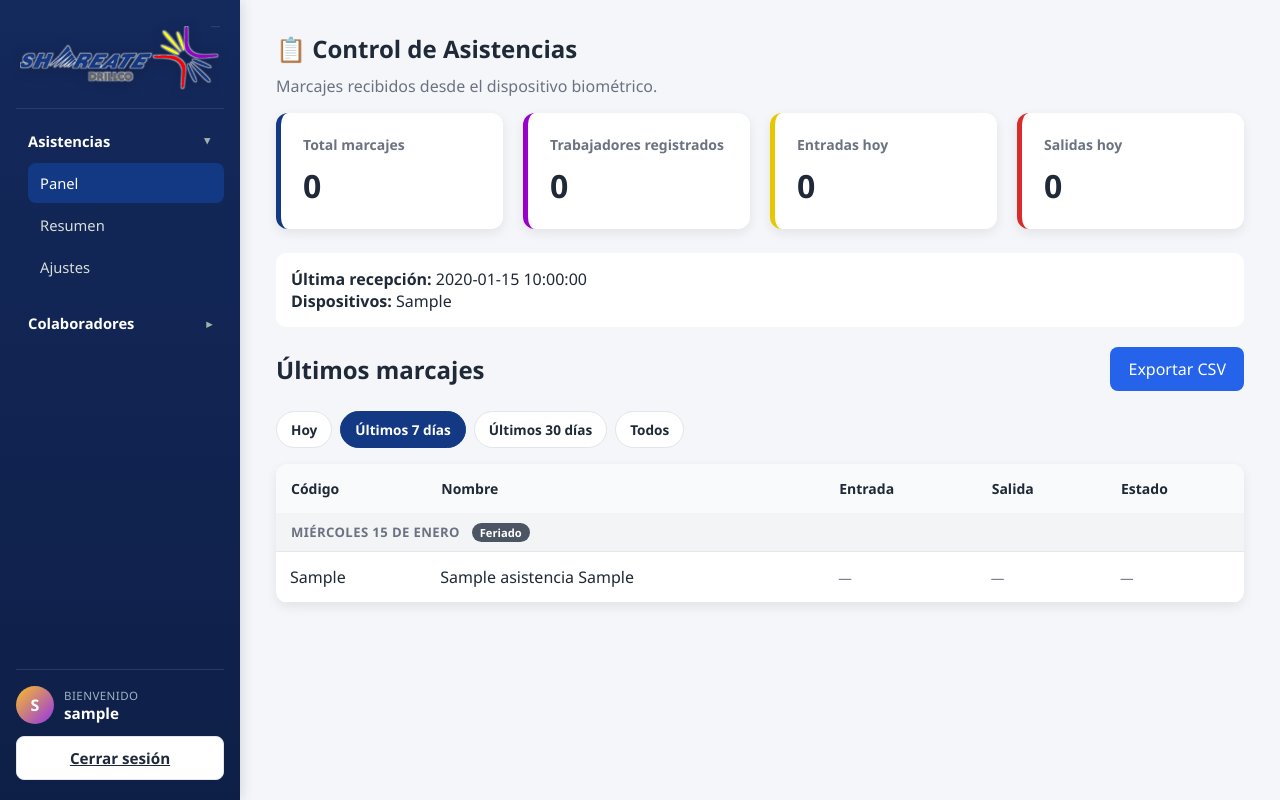
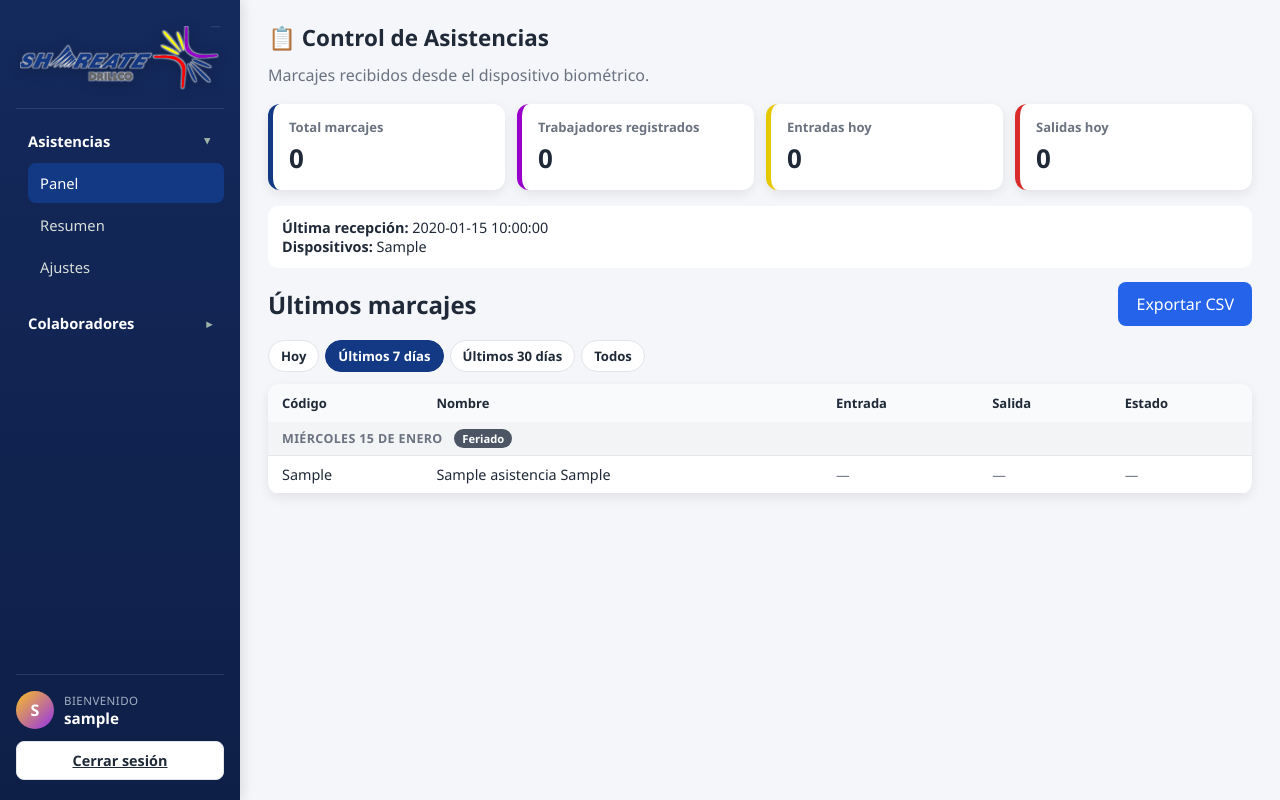
Before and after one commit to fernovoa97/adms-asistencias, a Flask app: page / in a window 1280 px wide. Run offline with Flask 3, Linux system fonts and the light colour scheme; the visitor is signed in with stand-in values (Sample User, id 1); a database or web service that is not in the repository returns one stand-in record (values such as "Sample title"); data that the repository does not hold is empty; some libraries are stand-ins or nearby versions.

Commit message:
Cambios a nivel de asistencia semana15

```diff
--- a/static/css/style.css
+++ b/static/css/style.css
@@ -84,9 +84,9 @@ a { color: var(--primary); }
   background: var(--primary);
   color: #fff;
   border: none;
-  padding: 11px 18px;
+  padding: 9px 16px;
   border-radius: 8px;
-  font-size: 0.95rem;
+  font-size: 0.9rem;
   font-weight: 600;
   cursor: pointer;
   text-align: center;
@@ -250,20 +250,20 @@ a { color: var(--primary); }
 
 .sidebar .user-box a.btn { margin-top: 8px; width: 100%; display: block; text-align: center; }
 
-.main { flex: 1; padding: 32px 36px; max-width: 1200px; }
-.main h1 { margin-top: 0; font-size: 1.5rem; }
-.main p.lead { color: var(--muted); margin-top: -6px; }
+.main { flex: 1; padding: 22px 28px; max-width: 1200px; }
+.main h1 { margin-top: 0; font-size: 1.4rem; }
+.main p.lead { color: var(--muted); margin-top: -4px; margin-bottom: 18px; }
 
 .panel {
   background: var(--panel);
   border-radius: var(--radius);
-  padding: 24px;
+  padding: 18px 20px;
   border: 1px solid var(--border);
-  margin-bottom: 24px;
+  margin-bottom: 16px;
   box-shadow: 0 1px 3px rgba(16, 24, 40, 0.04);
 }
 
-.grid-2 { display: grid; grid-template-columns: 1fr 1fr; gap: 16px; }
+.grid-2 { display: grid; grid-template-columns: 1fr 1fr; gap: 10px 16px; }
 
 @media (max-width: 700px) {
   .grid-2 { grid-template-columns: 1fr; }
@@ -382,42 +382,42 @@ a { color: var(--primary); }
 .stats-row {
   display: grid;
   grid-template-columns: repeat(auto-fit, minmax(200px, 1fr));
-  gap: 16px;
-  margin-bottom: 24px;
+  gap: 12px;
+  margin-bottom: 16px;
 }
 
 .stat-card {
   background: var(--panel);
   border: 1px solid var(--border);
   border-radius: var(--radius);
-  padding: 20px 22px;
+  padding: 14px 16px;
   display: flex;
   flex-direction: column;
-  gap: 4px;
+  gap: 2px;
 }
 
 .stat-card .stat-label {
-  font-size: 0.8rem;
+  font-size: 0.75rem;
   color: var(--muted);
   text-transform: uppercase;
   letter-spacing: 0.03em;
 }
 
-.stat-card .stat-value { font-size: 2rem; font-weight: 700; color: var(--text); line-height: 1.1; }
+.stat-card .stat-value { font-size: 1.7rem; font-weight: 700; color: var(--text); line-height: 1.1; }
 .stat-card .stat-value.loading { color: var(--muted); font-size: 1.4rem; }
 .stat-card .stat-value.error { color: var(--danger); font-size: 1rem; }
 
 /* ---------- Panel de asistencias (KPIs, tabla, badges) ---------- */
 .kpis {
   display: grid;
-  grid-template-columns: repeat(auto-fit, minmax(220px, 1fr));
-  gap: 20px;
-  margin-bottom: 24px;
+  grid-template-columns: repeat(auto-fit, minmax(200px, 1fr));
+  gap: 12px;
+  margin-bottom: 16px;
 }
 
 .card {
   background: white;
-  padding: 22px;
+  padding: 14px 16px;
   border-radius: 12px;
   box-shadow: 0 4px 12px rgba(0, 0, 0, .08);
   transition: transform 0.15s ease, box-shadow 0.15s ease;
@@ -425,15 +425,15 @@ a { color: var(--primary); }
 
 .card:hover { transform: translateY(-2px); box-shadow: 0 8px 20px rgba(0, 0, 0, .10); }
 
-.card h3 { margin: 0; font-size: 14px; color: var(--muted); }
-.card .numero { margin-top: 10px; font-size: 32px; font-weight: bold; }
+.card h3 { margin: 0; font-size: 13px; color: var(--muted); }
+.card .numero { margin-top: 4px; font-size: 26px; font-weight: bold; }
 
 .azul   { border-left: 5px solid #133984; }
 .verde  { border-left: 5px solid #9900cc; }
 .morado { border-left: 5px solid #e6c800; }
 .rojo   { border-left: 5px solid #d92b2b; }
 
-.barra { display: flex; justify-content: space-between; align-items: center; margin-bottom: 20px; flex-wrap: wrap; gap: 10px; }
+.barra { display: flex; justify-content: space-between; align-items: center; margin-bottom: 14px; flex-wrap: wrap; gap: 10px; }
 
 .boton { background: #2563eb; color: white; padding: 11px 18px; border-radius: 8px; text-decoration: none; }
 .boton:hover { opacity: .85; }
@@ -441,8 +441,8 @@ a { color: var(--primary); }
 .tabla-contenedor { background: white; border-radius: 12px; overflow: auto; box-shadow: 0 4px 12px rgba(0, 0, 0, .08); }
 
 table { width: 100%; border-collapse: collapse; }
-th { background: #f9fafb; text-align: left; padding: 15px; font-size: 14px; }
-td { padding: 14px; border-bottom: 1px solid #e5e7eb; }
+th { background: #f9fafb; text-align: left; padding: 10px 14px; font-size: 13px; }
+td { padding: 9px 14px; border-bottom: 1px solid #e5e7eb; font-size: 0.9rem; }
 tr:hover { background: #f9fafb; }
 
 .badge { padding: 5px 10px; border-radius: 20px; font-size: 13px; font-weight: bold; }
@@ -465,23 +465,23 @@ tr:hover { background: #f9fafb; }
   letter-spacing: normal;
 }
 
-.info-box { background: white; padding: 15px; border-radius: 10px; margin-bottom: 20px; }
+.info-box { background: white; padding: 12px 14px; border-radius: 10px; margin-bottom: 14px; font-size: 0.9rem; }
 
 .filtro-rango {
   display: flex;
-  gap: 8px;
-  margin-bottom: 16px;
+  gap: 6px;
+  margin-bottom: 12px;
   flex-wrap: wrap;
 }
 
 .filtro-rango a {
-  padding: 8px 14px;
+  padding: 6px 12px;
   border-radius: 999px;
   border: 1px solid var(--border);
   background: #fff;
   color: var(--text);
   text-decoration: none;
-  font-size: 0.85rem;
+  font-size: 0.82rem;
   font-weight: 600;
 }
 
@@ -491,11 +491,11 @@ tr:hover { background: #f9fafb; }
 tr.fila-fecha td {
   background: #f3f4f6;
   font-weight: 700;
-  font-size: 0.82rem;
+  font-size: 0.78rem;
   text-transform: uppercase;
   letter-spacing: 0.03em;
   color: var(--muted);
-  padding: 10px 15px;
+  padding: 8px 14px;
 }
 
 tr.fila-fecha:hover td { background: #f3f4f6; }
```
Also changed, not shown: other parts of static/css/style.css (+18 -18 lines).
